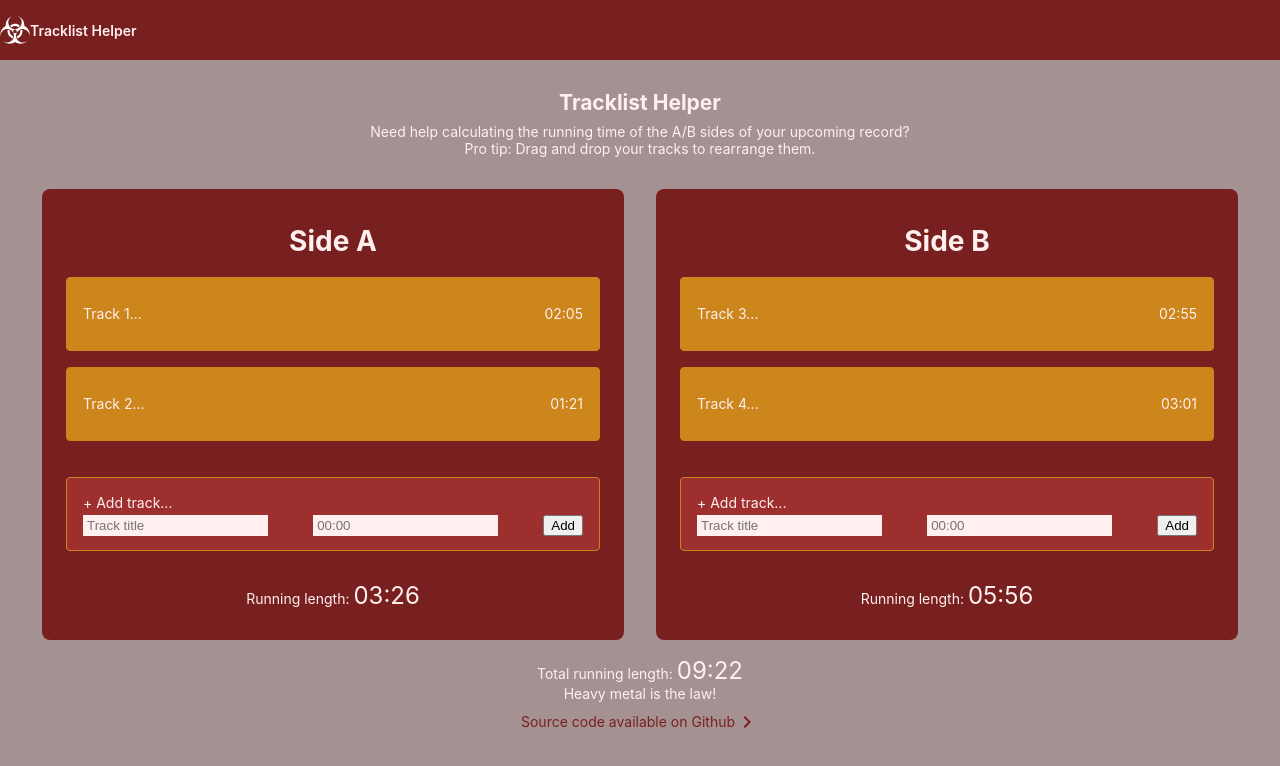
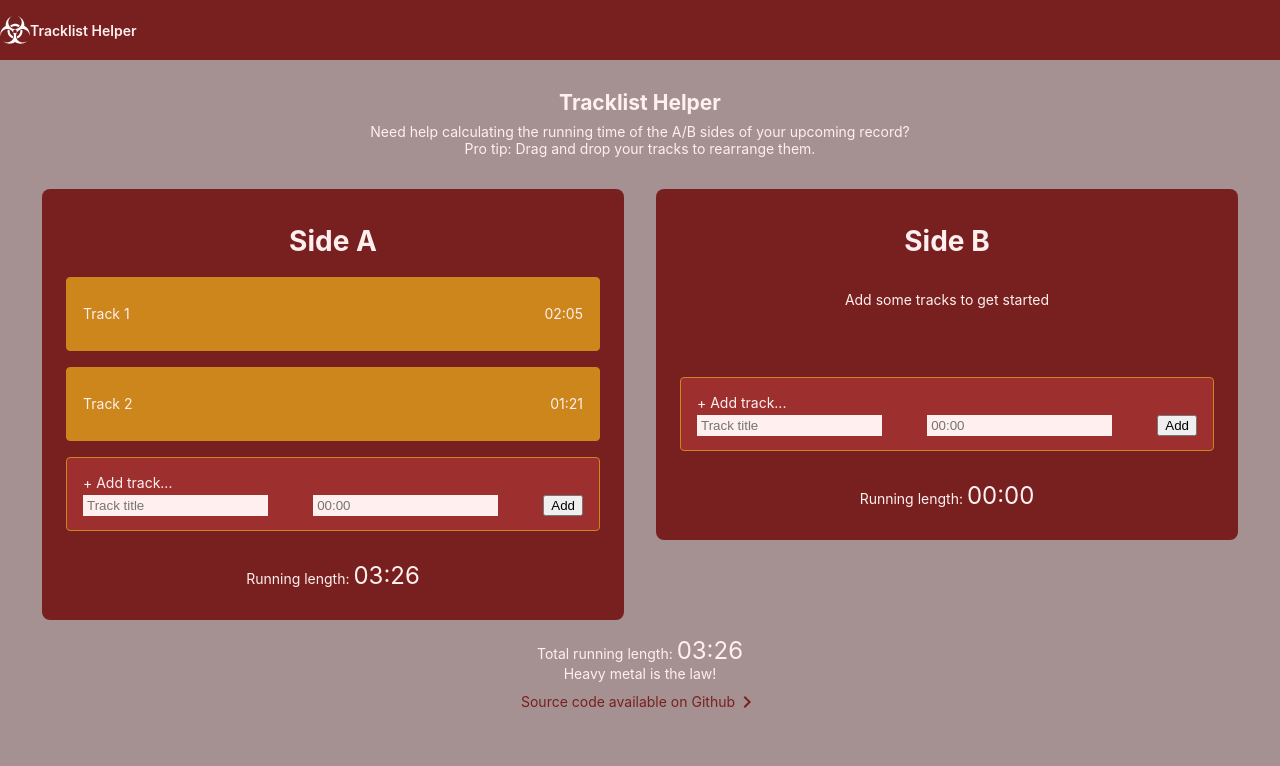
Before and after one commit to Sundin/tracklist, an Angular app: page / in a window 1280 px wide. Shown: the top 766 px of the page. Built offline with nearby package versions, Linux system fonts and the light colour scheme.

Commit message:
Add hint/empty state

```diff
--- a/src/app/app.component.ts
+++ b/src/app/app.component.ts
@@ -13,25 +13,16 @@ export class AppComponent {
 
   tracksSideA: Track[] = isDevMode() ? [
     {
-      title: "Track 1...",
+      title: "Track 1",
       lengthInSeconds: 125,
     },
     {
-      title: "Track 2...",
+      title: "Track 2",
       lengthInSeconds: 81,
     },
   ] : [];
 
-  tracksSideB: Track[] = isDevMode() ? [
-    {
-      title: "Track 3...",
-      lengthInSeconds: 175,
-    },
-    {
-      title: "Track 4...",
-      lengthInSeconds: 181,
-    },
-  ]: [];
+  tracksSideB: Track[] = [];
 
   totalLength(): number {
     return this.tracksSideA.concat(this.tracksSideB).reduce(
--- a/src/app/side/side.component.html
+++ b/src/app/side/side.component.html
@@ -6,6 +6,7 @@
     [cdkDropListData]="tracks"
     (cdkDropListDropped)="onDrop($event)"
   >
+    <p [hidden]="tracks.length !== 0">Add some tracks to get started</p>
     <div *ngFor="let track of tracks">
       <app-track [track]="track"></app-track>
     </div>
--- a/src/app/side/side.component.scss
+++ b/src/app/side/side.component.scss
@@ -15,8 +15,11 @@
   }
 
   .list {
-    min-height: 200px;
+    min-height: 100px;
     width: 100%;
+    display: flex;
+    flex-direction: column;
+    align-items: center;
   }
 }
 
```
